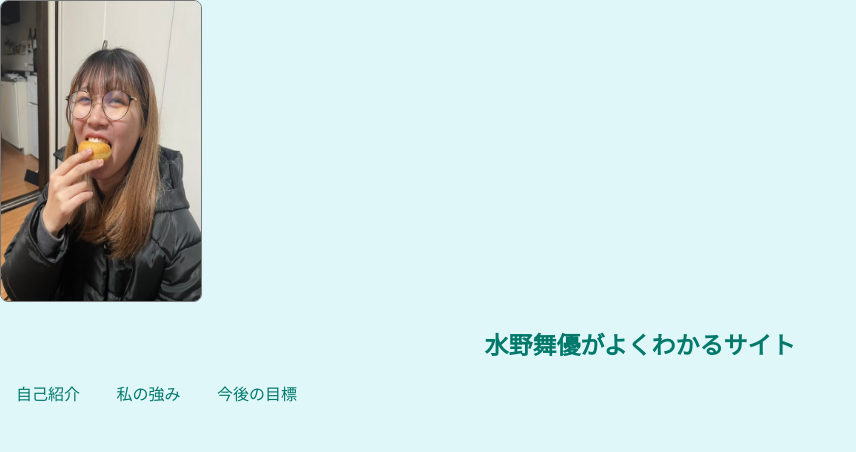
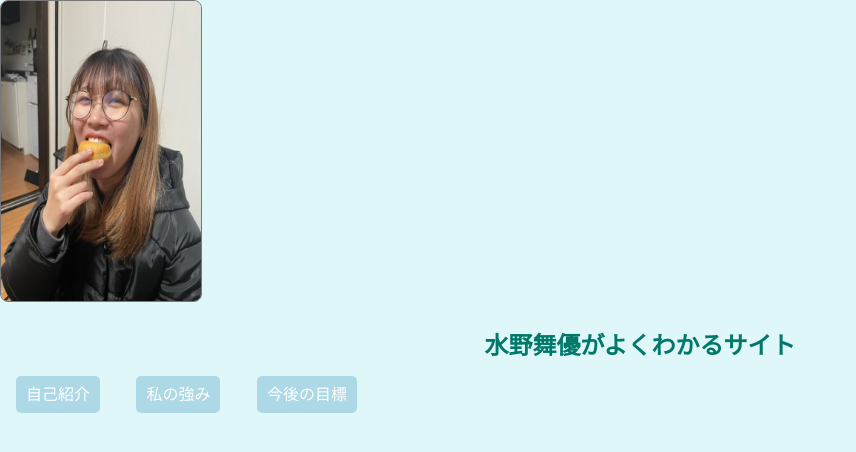
Before and after one commit to mizumayu/mizumayu, a plain HTML site: page index.html in a window 1280 px wide. Shown: the whole page, without its empty margins (0-856 px from the left). Drawn offline with Linux system fonts and the light colour scheme.

Commit message:
Update style_index.css

```diff
--- a/style_index.css
+++ b/style_index.css
@@ -49,6 +49,14 @@ img {
   border-radius: 8px;
 }
 
+.btn {
+  border-radius: 5px;
+  background-color: lightblue;
+  padding: 10px;
+  text-decoration: none;
+  color: white;
+}
+
 /* 一旦キャンセル
 footer {
   background-color: #00796b;
```
